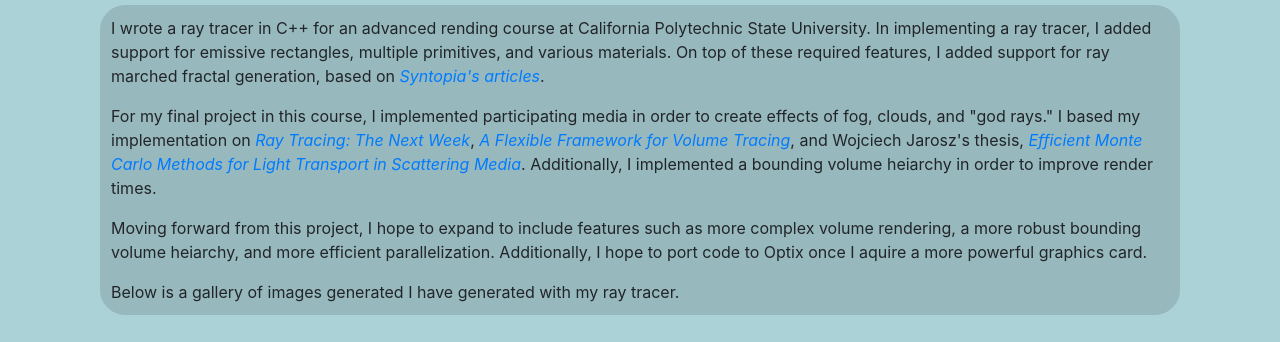
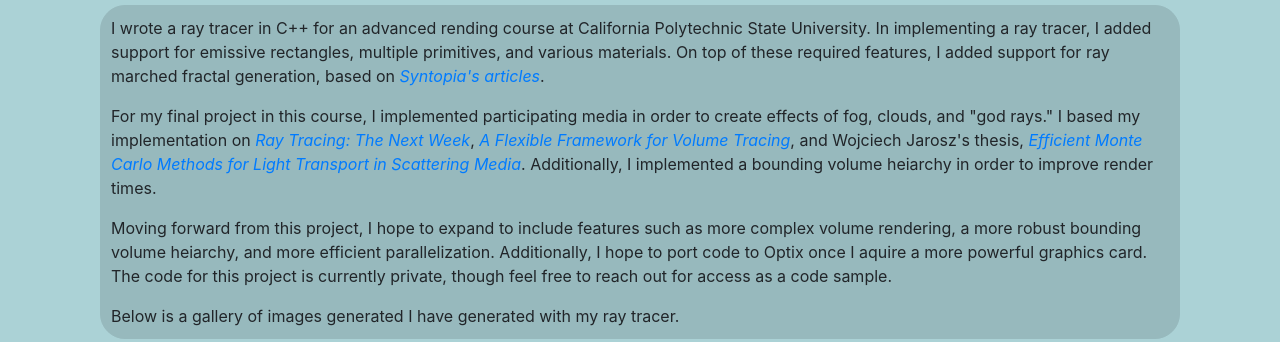
Before and after one commit to ryanzesch/ryanzesch.github.io, a plain HTML site: page raytracer.html in a window 1280 px wide. Shown: the part 421-763 px from the top of the page. Drawn offline with nearby package versions, Linux system fonts and the light colour scheme.

Commit message:
small addition

```diff
--- a/raytracer.html
+++ b/raytracer.html
@@ -60,7 +60,8 @@
                             <p>
                             Moving forward from this project, I hope to expand to include features such as more complex volume rendering,
                             a more robust bounding volume heiarchy, and more efficient parallelization. Additionally, I hope to port code to Optix once
-                            I aquire a more powerful graphics card.
+                            I aquire a more powerful graphics card. The code for this project is currently private, though feel free to
+                            reach out for access as a code sample.
                             </p>
                             <p class="no-margin">
                             Below is a gallery of images generated I have generated with my ray tracer.
```
